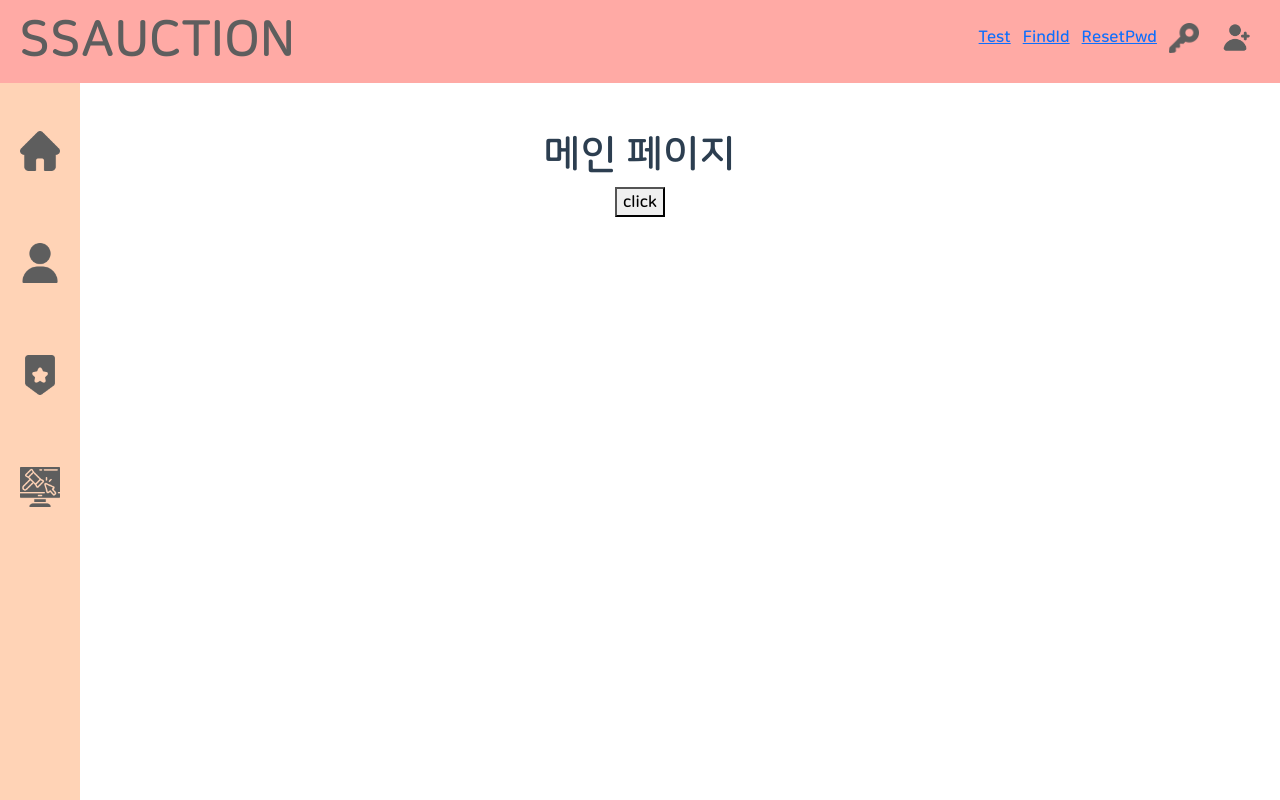
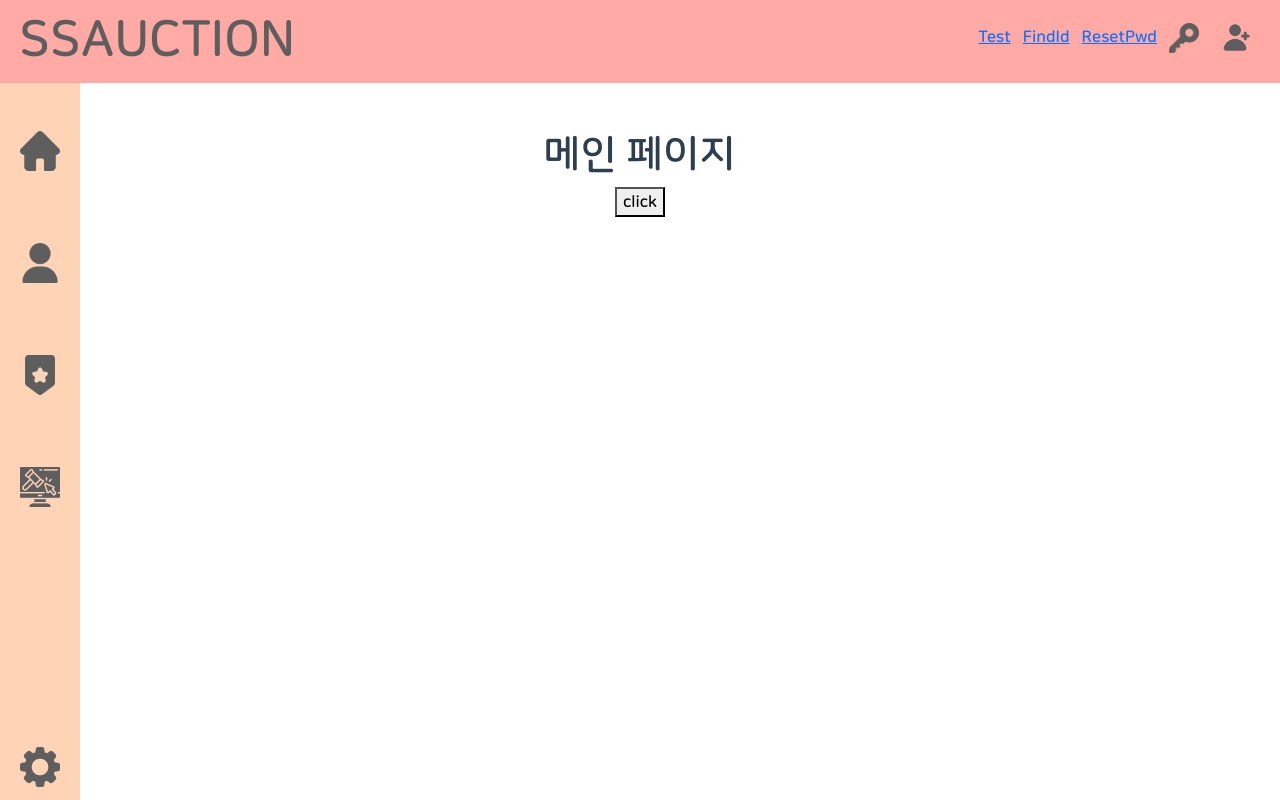
Before and after one commit to gi-yeon/ssauction, a Vue app in the folder ssauction-front/: page / in a window 1280 px wide. Built offline with nearby package versions, Linux system fonts and the light colour scheme; what v-calendar would draw is missing.

Commit message:
Front_Scrollbar issue

```diff
--- a/ssauction-front/src/components/SideBar.vue
+++ b/ssauction-front/src/components/SideBar.vue
@@ -1,5 +1,5 @@
 <template>
-  <div id="App" class="side">
+  <div id="App" class="side target">
     <div>
       <br /><br />
       <router-link to="/"
@@ -17,7 +17,7 @@
       <router-link to="house"
         ><img src="@\assets\imgs\auction.png" alt="MakeHouse" class="icon"
       /></router-link>
-      <br /><br /><br /><br /><br /><br /><br /><br /><br /><br /><br /><br /><br /><br /><br /><br /><br /><br /><br /><br />
+      <br /><br /><br /><br /><br /><br /><br /><br /><br /><br /><br />
       <router-link to="settings"
         ><img src="@\assets\imgs\settings.png" alt="Settings" class="icon"
       /></router-link>
@@ -41,4 +41,11 @@
   height: 40px;
   width: 40px;
 }
+.target {
+    -ms-overflow-style: none; /* IE and Edge */
+    scrollbar-width: none; /* Firefox */
+}
+.target::-webkit-scrollbar {
+    display: none; /* Chrome, Safari, Opera*/
+}
 </style>
```
Also changed, not shown: ssauction-front/src/components/NavBar.vue (line endings or trailing spaces), 1 other file (tests, documents, lock files or other folders).
